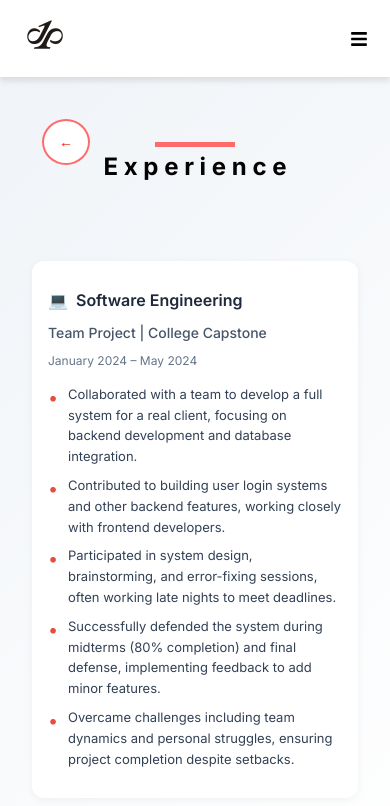
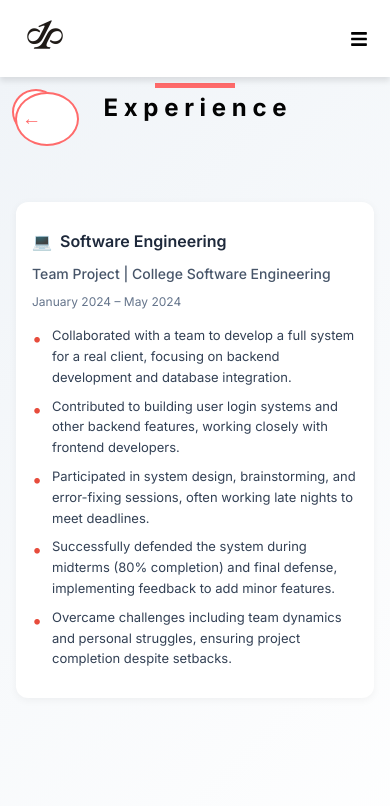
Before and after one commit to paulo-24/portfolio, a React (Vite) app: page /experience in a window 390 px wide. Shown: the top 806 px of the page. Built offline with nearby package versions, Linux system fonts and the light colour scheme.

Commit message:
final update

```diff
--- a/index.html
+++ b/index.html
@@ -4,6 +4,8 @@
     <meta charset="UTF-8" />
     <link rel="icon" type="image/png" href="/src/assets/jp.png" />
     <link href="https://fonts.googleapis.com/css2?family=Bungee+Shade&display=swap" rel="stylesheet">
+    <link rel="stylesheet" href="https://unpkg.com/aos@next/dist/aos.css" />
+<script src="https://unpkg.com/aos@next/dist/aos.js"></script>
     <link href="https://fonts.googleapis.com/css2?family=Poppins:wght@300;400;600;700&display=swap" rel="stylesheet">
     <link rel="stylesheet" href="https://cdnjs.cloudflare.com/ajax/libs/font-awesome/6.5.2/css/all.min.css" integrity="sha512-SnH5WK+bZxgPHs44uWIX+LLJAJ9/2PkPKZ5QiAj6Ta86w+fsb2TkcmfRyVX3pBnMFcV7oQPJkl9QevSCWr3W6A==" crossorigin="anonymous" referrerpolicy="no-referrer" />
     <meta name="viewport" content="width=device-width, initial-scale=1.0" />
@@ -12,5 +14,8 @@
   <body>
     <div id="root"></div>
     <script type="module" src="/src/main.jsx"></script>
+    <script>
+      AOS.init();
+    </script>
   </body>
 </html>
--- a/package.json
+++ b/package.json
@@ -21,7 +21,7 @@
     "react": "^18.3.1",
     "react-dom": "^18.3.1",
     "react-icons": "^5.5.0",
-    "react-router-dom": "^7.2.0"
+    "react-router-dom": "^7.5.3"
   },
   "devDependencies": {
     "@eslint/js": "^9.17.0",
--- a/src/pages/Experience.css
+++ b/src/pages/Experience.css
@@ -1,16 +1,16 @@
 @import url('https://fonts.googleapis.com/css2?family=Inter:wght@300;400;500;600;700&family=Quicksand:wght@500&display=swap');
 
 .experience {
-  min-height: 100vh;
   display: flex;
-  justify-content: center;
+  flex-direction: column;
   align-items: center;
   background: linear-gradient(135deg, #f0f4f8, #ffffff);
-  padding: 40px;
+  padding: 60px 40px;
   box-sizing: border-box;
   font-family: 'Inter', sans-serif;
   position: relative;
   animation: fadeInUp 0.8s ease-in-out both;
+  min-height: 100vh; /* Ensure enough height for scrolling */
 }
 
 .button-wrapper {
@@ -22,8 +22,6 @@
 .top-back-button {
   display: inline-flex;
   align-items: center;
-  top: 30px;
-  left: 30px;
   padding: 8px 16px;
   background: white !important;
   color: #e74c3c;
@@ -45,31 +43,31 @@
 /* Hide text and show only arrow on mobile devices */
 @media (max-width: 768px) {
   .top-back-button {
-    font-size: 0.9rem; /* Slightly smaller font-size to prevent stretching */
-    padding: 6px; /* Adjust padding for smaller circle */
-    width: 20px; /* Smaller width for a smaller circle */
-    height: 30px; /* Smaller height for a smaller circle */
+    font-size: 0.9rem;
+    padding: 6px;
+    width: 20px;
+    height: 30px;
     display: flex;
     align-items: center;
     justify-content: center;
     text-align: center;
-    border-radius: 50%; /* Make it circular */
+    border-radius: 50%;
     position: relative;
     overflow: hidden;
-    line-height: 1; /* Ensure consistent vertical alignment */
+    line-height: 1;
   }
 
   .top-back-button::before {
-    content: '←'; /* Show only the arrow */
+    content: '←';
     position: absolute;
-    font-size: 0.9rem; /* Match the font-size for proportionality */
+    font-size: 0.9rem;
     color: #e74c3c;
-    font-weight: 700; /* Make the arrow bolder to avoid stretching */
-    line-height: 1; /* Prevent vertical stretching */
+    font-weight: 700;
+    line-height: 1;
   }
 
   .top-back-button span {
-    display: none; /* Explicitly hide the "Back to Home" text */
+    display: none;
   }
 }
 
@@ -117,6 +115,7 @@
   padding: 24px;
   box-shadow: 0 2px 8px rgba(0, 0, 0, 0.05);
   transition: transform 0.3s ease, box-shadow 0.3s ease;
+  opacity: 1; /* Ensure items are visible by default */
 }
 
 .experience-item:hover {
@@ -172,7 +171,7 @@
   content: '•';
   position: absolute;
   left: 0;
-  color: #e74c3c ;
+  color: #e74c3c;
   font-size: 18px;
 }
 
@@ -180,6 +179,7 @@
   display: flex;
   justify-content: center;
   margin-top: 48px;
+  margin-bottom: 24px;
 }
 
 .back-button {
@@ -187,6 +187,7 @@
   align-items: center;
   padding: 10px 24px;
   color: #ffffff;
+  background: #3b82f6;
   text-decoration: none;
   border-radius: 8px;
   font-size: 14px;
--- a/src/pages/Experience.jsx
+++ b/src/pages/Experience.jsx
@@ -1,10 +1,20 @@
 /* eslint-disable react/no-unescaped-entities */
 /* eslint-disable no-unused-vars */
-import React from 'react';
+import React, { useEffect } from 'react';
 import { Link } from 'react-router-dom';
+import AOS from 'aos';
+import 'aos/dist/aos.css';
 import './Experience.css';
 
 const Experience = () => {
+  useEffect(() => {
+    AOS.init({
+      duration: 1000,
+      once: true,
+      disable: false, // Ensure AOS is not disabled
+    });
+  }, []);
+
   return (
     <div className="experience">
       <div className="button-wrapper">
@@ -22,7 +32,7 @@ const Experience = () => {
               <h2 className="experience-role">
                 <span role="img" aria-label="laptop">💻</span> Software Engineering
               </h2>
-              <p className="experience-company">Team Project | College Capstone</p>
+              <p className="experience-company">Team Project | College Software Engineering</p>
               <p className="experience-duration">January 2024 – May 2024</p>
             </div>
             <div className="experience-description">
```
Also changed, not shown: 1 other file (tests, documents, lock files or other folders).
